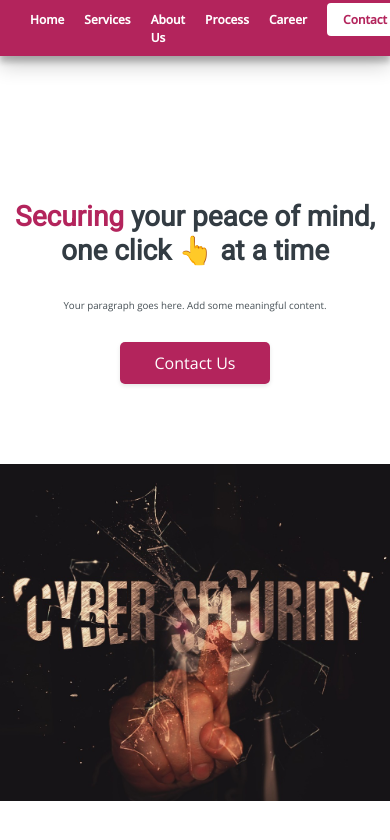
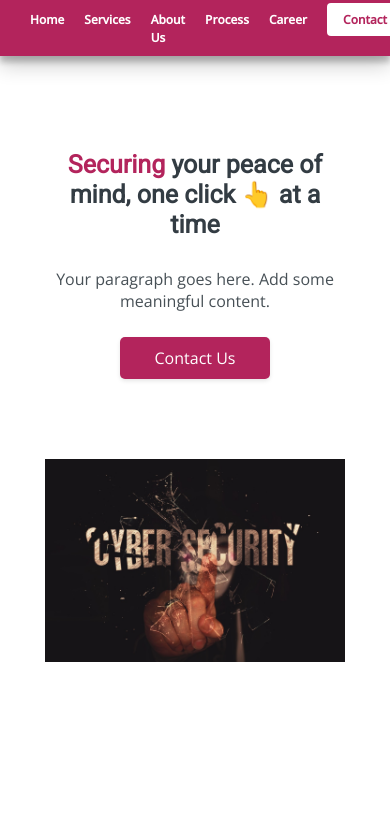
Before and after one commit to devasyarajguru/Duradars-website, a React (Vite) app: page / in a window 390 px wide. Shown: the top 840 px of the page. Built offline with nearby package versions, Linux system fonts and the light colour scheme.

Commit message:
Css modified

```diff
--- a/src/CSS/AboutSec.css
+++ b/src/CSS/AboutSec.css
@@ -97,3 +97,15 @@
 .learn-more-button:hover {
   background-color: #329c95;
 }
+
+
+@media (max-width:568px) {
+  .about-us-container{
+    display: flex;
+    justify-content: center;
+
+  }
+
+
+
+}
--- a/src/CSS/Home.css
+++ b/src/CSS/Home.css
@@ -121,16 +121,16 @@
   }
   .tagline
   {
-    max-width:400px;
-    font-size:1.75rem;
+    max-width:300px;
+    font-size:25px;
     width:100%;
     text-align: center;
-  }
+    margin-top: -50px;
+    }
 
   .paragraph
   {
-    /* font-size:1rem; */
-    font-size:2.5vw;
+    font-size:1rem;
     width: 100%;
     text-align: center;
   }
@@ -149,4 +149,11 @@
     align-items: center;
     margin-bottom: 5rem;
   }
+
+  .svg-image{
+   width:300px;
+  }
+
+
+
 }
--- a/src/CSS/Services.css
+++ b/src/CSS/Services.css
@@ -6,6 +6,7 @@
     text-align: center;
     font-family: 'Open Sans', sans-serif;
     margin-bottom: 250px;
+    /* background-color: ; */
   }
 
   #responsive h2
```
